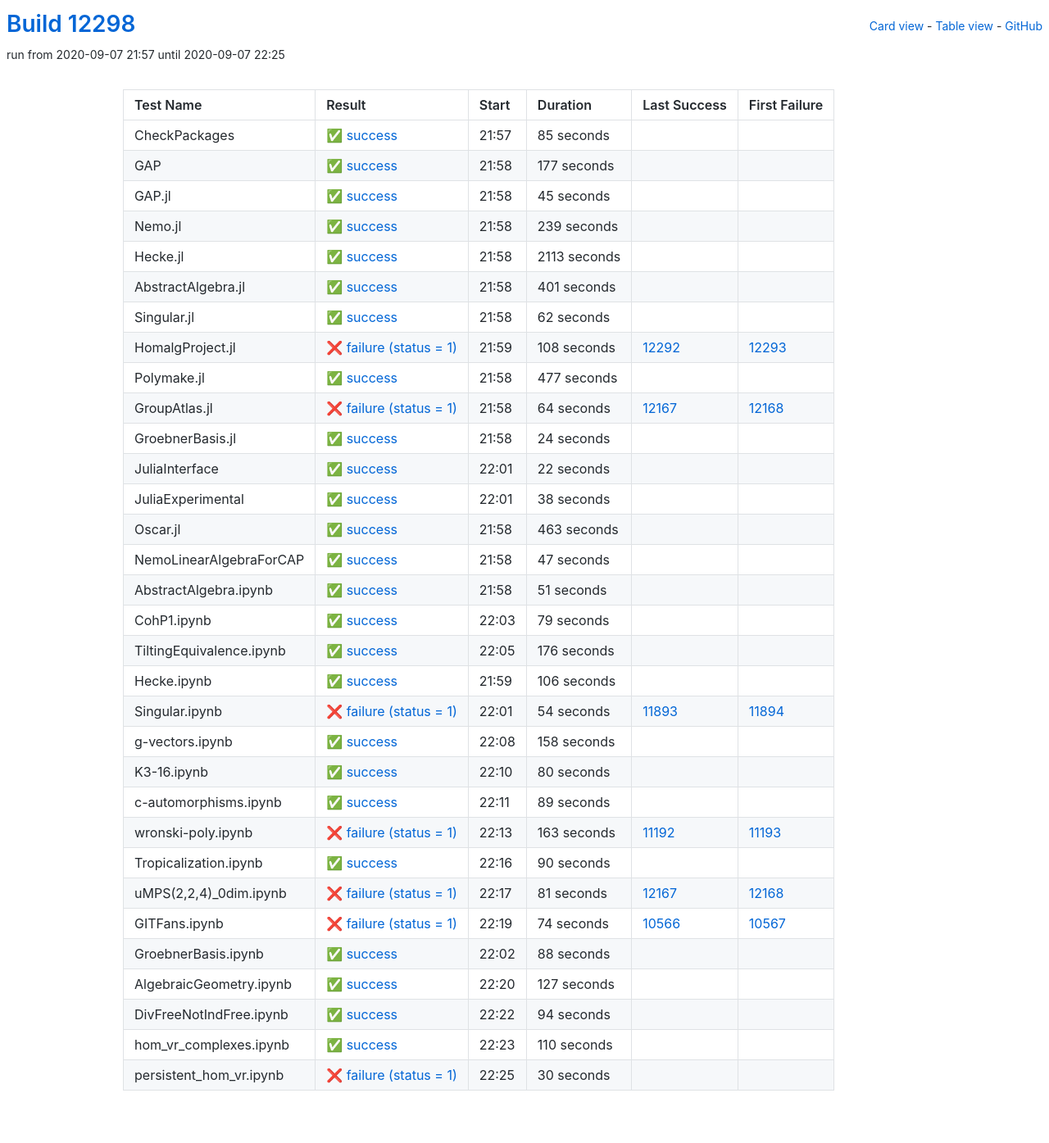
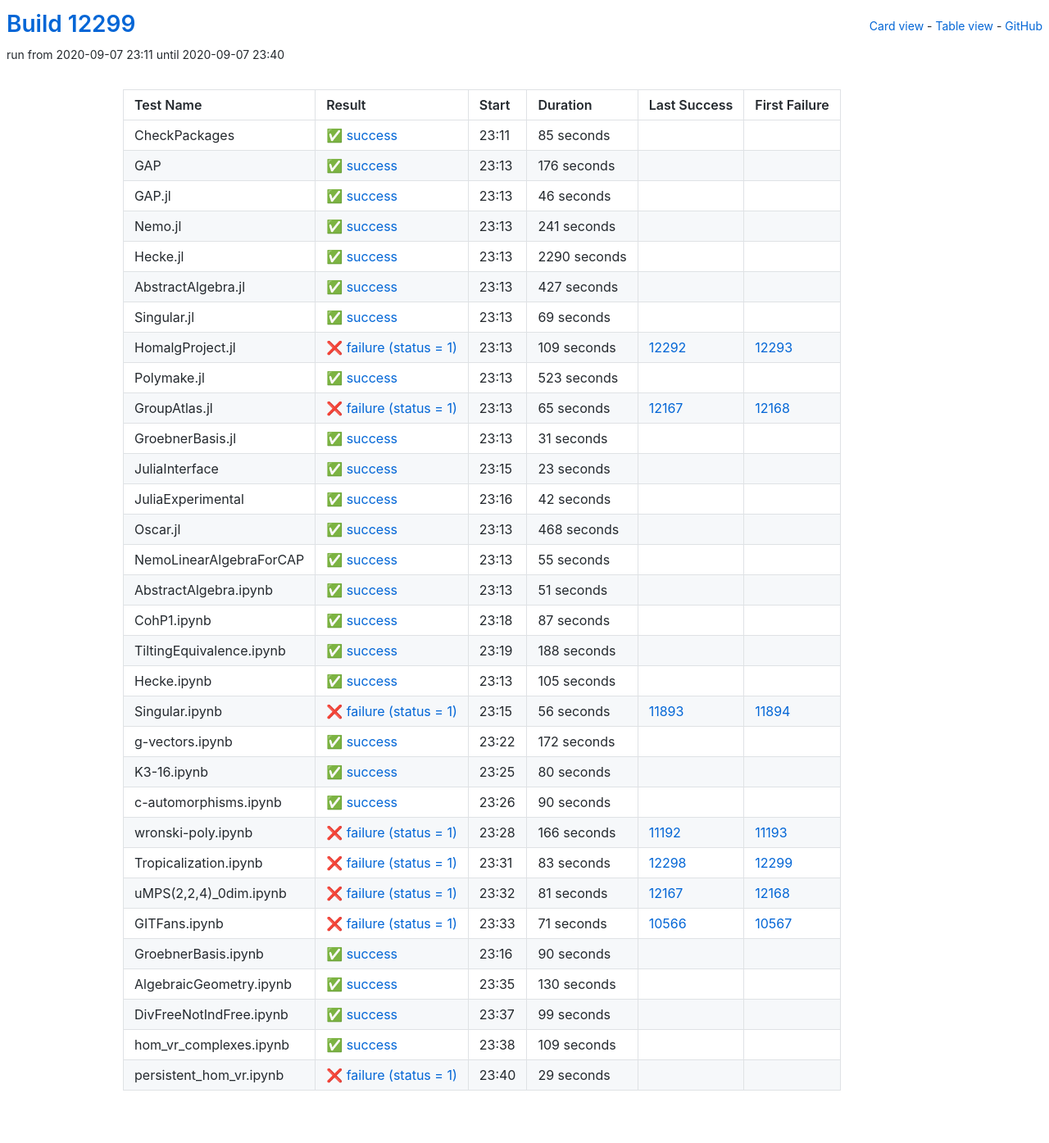
Before and after one commit to oscar-system/oscar-ci-status, a Jekyll site: the page built from table.html, in a window 1280 px wide. Shown: the whole page at 82% size. Built offline with Jekyll 4.4.1, drawn with Linux system fonts in a browser that asks for light colours.

Commit message:
Build #12299

```diff
--- a/_data/ci.yml
+++ b/_data/ci.yml
@@ -1,6 +1,6 @@
 ---
-build: 12298
-build_url: https://oscarci.mathematik.uni-kl.de/job/oscar/12298/
+build: 12299
+build_url: https://oscarci.mathematik.uni-kl.de/job/oscar/12299/
 job: oscar
 organization: oscar-system
 repo: oscar-ci-status
@@ -8,8 +8,8 @@
 tests:
 - name: CheckPackages
   id: checkpackages
-  log: https://oscarci.mathematik.uni-kl.de/job/oscar/12298/artifact/logs/build-12298/CheckPackages.log
-  start: 2020-09-07 21:57
+  log: https://oscarci.mathematik.uni-kl.de/job/oscar/12299/artifact/logs/build-12299/CheckPackages.log
+  start: 2020-09-07 23:11
   success: true
   exitcode: 0
   status: success
@@ -20,176 +20,176 @@
   first_failure_url:
 - name: GAP
   id: gap
-  log: https://oscarci.mathematik.uni-kl.de/job/oscar/12298/artifact/logs/build-12298/GAP.log
-  start: 2020-09-07 21:58
+  log: https://oscarci.mathematik.uni-kl.de/job/oscar/12299/artifact/logs/build-12299/GAP.log
+  start: 2020-09-07 23:13
   success: true
   exitcode: 0
   status: success
-  duration: 177
+  duration: 176
   last_success: false
   last_success_url:
   first_failure: false
   first_failure_url:
 - name: GAP.jl
   id: gap-jl
-  log: https://oscarci.mathematik.uni-kl.de/job/oscar/12298/artifact/logs/build-12298/GAP.jl.log
-  start: 2020-09-07 21:58
+  log: https://oscarci.mathematik.uni-kl.de/job/oscar/12299/artifact/logs/build-12299/GAP.jl.log
+  start: 2020-09-07 23:13
   success: true
   exitcode: 0
   status: success
-  duration: 45
+  duration: 46
   last_success: false
   last_success_url:
   first_failure: false
   first_failure_url:
 - name: Nemo.jl
   id: nemo-jl
-  log: https://oscarci.mathematik.uni-kl.de/job/oscar/12298/artifact/logs/build-12298/Nemo.jl.log
-  start: 2020-09-07 21:58
+  log: https://oscarci.mathematik.uni-kl.de/job/oscar/12299/artifact/logs/build-12299/Nemo.jl.log
+  start: 2020-09-07 23:13
   success: true
   exitcode: 0
   status: success
-  duration: 239
+  duration: 241
   last_success: false
   last_success_url:
   first_failure: false
   first_failure_url:
 - name: Hecke.jl
   id: hecke-jl
-  log: https://oscarci.mathematik.uni-kl.de/job/oscar/12298/artifact/logs/build-12298/Hecke.jl.log
-  start: 2020-09-07 21:58
+  log: https://oscarci.mathematik.uni-kl.de/job/oscar/12299/artifact/logs/build-12299/Hecke.jl.log
+  start: 2020-09-07 23:13
   success: true
   exitcode: 0
   status: success
-  duration: 2113
+  duration: 2290
   last_success: false
   last_success_url:
   first_failure: false
   first_failure_url:
 - name: AbstractAlgebra.jl
   id: abstractalgebra-jl
-  log: https://oscarci.mathematik.uni-kl.de/job/oscar/12298/artifact/logs/build-12298/AbstractAlgebra.jl.log
-  start: 2020-09-07 21:58
+  log: https://oscarci.mathematik.uni-kl.de/job/oscar/12299/artifact/logs/build-12299/AbstractAlgebra.jl.log
+  start: 2020-09-07 23:13
   success: true
   exitcode: 0
   status: success
-  duration: 401
+  duration: 427
   last_success: false
   last_success_url:
   first_failure: false
   first_failure_url:
 - name: Singular.jl
   id: singular-jl
-  log: https://oscarci.mathematik.uni-kl.de/job/oscar/12298/artifact/logs/build-12298/Singular.jl.log
-  start: 2020-09-07 21:58
+  log: https://oscarci.mathematik.uni-kl.de/job/oscar/12299/artifact/logs/build-12299/Singular.jl.log
+  start: 2020-09-07 23:13
   success: true
   exitcode: 0
   status: success
-  duration: 62
+  duration: 69
   last_success: false
   last_success_url:
   first_failure: false
   first_failure_url:
 - name: HomalgProject.jl
   id: homalgproject-jl
-  log: https://oscarci.mathematik.uni-kl.de/job/oscar/12298/artifact/logs/build-12298/HomalgProject.jl.log
-  start: 2020-09-07 21:59
+  log: https://oscarci.mathematik.uni-kl.de/job/oscar/12299/artifact/logs/build-12299/HomalgProject.jl.log
+  start: 2020-09-07 23:13
   success: false
   exitcode: 1
   status: failure
-  duration: 108
+  duration: 109
   last_success: 12292
   last_success_url: https://oscarci.mathematik.uni-kl.de/job/oscar/12292/
   first_failure: 12293
   first_failure_url: https://oscarci.mathematik.uni-kl.de/job/oscar/12293/
 - name: Polymake.jl
   id: polymake-jl
-  log: https://oscarci.mathematik.uni-kl.de/job/oscar/12298/artifact/logs/build-12298/Polymake.jl.log
-  start: 2020-09-07 21:58
+  log: https://oscarci.mathematik.uni-kl.de/job/oscar/12299/artifact/logs/build-12299/Polymake.jl.log
+  start: 2020-09-07 23:13
   success: true
   exitcode: 0
   status: success
-  duration: 477
+  duration: 523
   last_success: false
   last_success_url:
   first_failure: false
   first_failure_url:
 - name: GroupAtlas.jl
   id: groupatlas-jl
-  log: https://oscarci.mathematik.uni-kl.de/job/oscar/12298/artifact/logs/build-12298/GroupAtlas.jl.log
-  start: 2020-09-07 21:58
+  log: https://oscarci.mathematik.uni-kl.de/job/oscar/12299/artifact/logs/build-12299/GroupAtlas.jl.log
+  start: 2020-09-07 23:13
   success: false
   exitcode: 1
   status: failure
-  duration: 64
+  duration: 65
   last_success: 12167
   last_success_url: https://oscarci.mathematik.uni-kl.de/job/oscar/12167/
   first_failure: 12168
   first_failure_url: https://oscarci.mathematik.uni-kl.de/job/oscar/12168/
 - name: GroebnerBasis.jl
   id: groebnerbasis-jl
-  log: https://oscarci.mathematik.uni-kl.de/job/oscar/12298/artifact/logs/build-12298/GroebnerBasis.jl.log
-  start: 2020-09-07 21:58
+  log: https://oscarci.mathematik.uni-kl.de/job/oscar/12299/artifact/logs/build-12299/GroebnerBasis.jl.log
+  start: 2020-09-07 23:13
   success: true
   exitcode: 0
   status: success
-  duration: 24
+  duration: 31
   last_success: false
   last_success_url:
   first_failure: false
   first_failure_url:
 - name: JuliaInterface
   id: juliainterface
-  log: https://oscarci.mathematik.uni-kl.de/job/oscar/12298/artifact/logs/build-12298/JuliaInterface.log
-  start: 2020-09-07 22:01
+  log: https://oscarci.mathematik.uni-kl.de/job/oscar/12299/artifact/logs/build-12299/JuliaInterface.log
+  start: 2020-09-07 23:15
   success: true
   exitcode: 0
   status: success
-  duration: 22
+  duration: 23
   last_success: false
   last_success_url:
   first_failure: false
   first_failure_url:
 - name: JuliaExperimental
   id: juliaexperimental
-  log: https://oscarci.mathematik.uni-kl.de/job/oscar/12298/artifact/logs/build-12298/JuliaExperimental.log
-  start: 2020-09-07 22:01
+  log: https://oscarci.mathematik.uni-kl.de/job/oscar/12299/artifact/logs/build-12299/JuliaExperimental.log
+  start: 2020-09-07 23:16
   success: true
   exitcode: 0
   status: success
-  duration: 38
+  duration: 42
   last_success: false
   last_success_url:
   first_failure: false
   first_failure_url:
 - name: Oscar.jl
   id: oscar-jl
-  log: https://oscarci.mathematik.uni-kl.de/job/oscar/12298/artifact/logs/build-12298/Oscar.jl.log
-  start: 2020-09-07 21:58
+  log: https://oscarci.mathematik.uni-kl.de/job/oscar/12299/artifact/logs/build-12299/Oscar.jl.log
+  start: 2020-09-07 23:13
   success: true
   exitcode: 0
   status: success
-  duration: 463
+  duration: 468
   last_success: false
   last_success_url:
   first_failure: false
   first_failure_url:
 - name: NemoLinearAlgebraForCAP
   id: nemolinearalgebraforcap
-  log: https://oscarci.mathematik.uni-kl.de/job/oscar/12298/artifact/logs/build-12298/NemoLinearAlgebraForCAP.log
-  start: 2020-09-07 21:58
+  log: https://oscarci.mathematik.uni-kl.de/job/oscar/12299/artifact/logs/build-12299/NemoLinearAlgebraForCAP.log
+  start: 2020-09-07 23:13
   success: true
   exitcode: 0
   status: success
-  duration: 47
+  duration: 55
   last_success: false
   last_success_url:
   first_failure: false
   first_failure_url:
 - name: AbstractAlgebra.ipynb
   id: abstractalgebra-ipynb
-  log: https://oscarci.mathematik.uni-kl.de/job/oscar/12298/artifact/logs/build-12298/AbstractAlgebra.ipynb.log
-  start: 2020-09-07 21:58
+  log: https://oscarci.mathematik.uni-kl.de/job/oscar/12299/artifact/logs/build-12299/AbstractAlgebra.ipynb.log
+  start: 2020-09-07 23:13
   success: true
   exitcode: 0
   status: success
@@ -200,68 +200,68 @@
   first_failure_url:
 - name: CohP1.ipynb
   id: cohp1-ipynb
-  log: https://oscarci.mathematik.uni-kl.de/job/oscar/12298/artifact/logs/build-12298/CohP1.ipynb.log
-  start: 2020-09-07 22:03
+  log: https://oscarci.mathematik.uni-kl.de/job/oscar/12299/artifact/logs/build-12299/CohP1.ipynb.log
+  start: 2020-09-07 23:18
   success: true
   exitcode: 0
   status: success
-  duration: 79
+  duration: 87
   last_success: false
   last_success_url:
   first_failure: false
   first_failure_url:
 - name: TiltingEquivalence.ipynb
   id: tiltingequivalence-ipynb
-  log: https://oscarci.mathematik.uni-kl.de/job/oscar/12298/artifact/logs/build-12298/TiltingEquivalence.ipynb.log
-  start: 2020-09-07 22:05
+  log: https://oscarci.mathematik.uni-kl.de/job/oscar/12299/artifact/logs/build-12299/TiltingEquivalence.ipynb.log
+  start: 2020-09-07 23:19
   success: true
   exitcode: 0
   status: success
-  duration: 176
+  duration: 188
   last_success: false
   last_success_url:
   first_failure: false
   first_failure_url:
 - name: Hecke.ipynb
   id: hecke-ipynb
-  log: https://oscarci.mathematik.uni-kl.de/job/oscar/12298/artifact/logs/build-12298/Hecke.ipynb.log
-  start: 2020-09-07 21:59
+  log: https://oscarci.mathematik.uni-kl.de/job/oscar/12299/artifact/logs/build-12299/Hecke.ipynb.log
+  start: 2020-09-07 23:13
   success: true
   exitcode: 0
   status: success
-  duration: 106
+  duration: 105
   last_success: false
   last_success_url:
   first_failure: false
   first_failure_url:
 - name: Singular.ipynb
   id: singular-ipynb
-  log: https://oscarci.mathematik.uni-kl.de/job/oscar/12298/artifact/logs/build-12298/Singular.ipynb.log
-  start: 2020-09-07 22:01
+  log: https://oscarci.mathematik.uni-kl.de/job/oscar/12299/artifact/logs/build-12299/Singular.ipynb.log
+  start: 2020-09-07 23:15
   success: false
   exitcode: 1
   status: failure
-  duration: 54
+  duration: 56
   last_success: 11893
   last_success_url: https://oscarci.mathematik.uni-kl.de/job/oscar/11893/
   first_failure: 11894
   first_failure_url: https://oscarci.mathematik.uni-kl.de/job/oscar/11894/
 - name: g-vectors.ipynb
   id: g-vectors-ipynb
-  log: https://oscarci.mathematik.uni-kl.de/job/oscar/12298/artifact/logs/build-12298/g-vectors.ipynb.log
-  start: 2020-09-07 22:08
+  log: https://oscarci.mathematik.uni-kl.de/job/oscar/12299/artifact/logs/build-12299/g-vectors.ipynb.log
+  start: 2020-09-07 23:22
   success: true
   exitcode: 0
   status: success
-  duration: 158
+  duration: 172
   last_success: false
   last_success_url:
   first_failure: false
   first_failure_url:
 - name: K3-16.ipynb
   id: k3-16-ipynb
-  log: https://oscarci.mathematik.uni-kl.de/job/oscar/12298/artifact/logs/build-12298/K3-16.ipynb.log
-  start: 2020-09-07 22:10
+  log: https://oscarci.mathematik.uni-kl.de/job/oscar/12299/artifact/logs/build-12299/K3-16.ipynb.log
+  start: 2020-09-07 23:25
   success: true
   exitcode: 0
   status: success
@@ -272,32 +272,8 @@
   first_failure_url:
 - name: c-automorphisms.ipynb
   id: c-automorphisms-ipynb
-  log: https://oscarci.mathematik.uni-kl.de/job/oscar/12298/artifact/logs/build-12298/c-automorphisms.ipynb.log
-  start: 2020-09-07 22:11
-  success: true
-  exitcode: 0
-  status: success
-  duration: 89
-  last_success: false
-  last_success_url:
-  first_failure: false
-  first_failure_url:
-- name: wronski-poly.ipynb
-  id: wronski-poly-ipynb
-  log: https://oscarci.mathematik.uni-kl.de/job/oscar/12298/artifact/logs/build-12298/wronski-poly.ipynb.log
-  start: 2020-09-07 22:13
-  success: false
-  exitcode: 1
-  status: failure
-  duration: 163
-  last_success: 11192
-  last_success_url: https://oscarci.mathematik.uni-kl.de/job/oscar/11192/
-  first_failure: 11193
-  first_failure_url: https://oscarci.mathematik.uni-kl.de/job/oscar/11193/
-- name: Tropicalization.ipynb
-  id: tropicalization-ipynb
-  log: https://oscarci.mathematik.uni-kl.de/job/oscar/12298/artifact/logs/build-12298/Tropicalization.ipynb.log
-  start: 2020-09-07 22:16
+  log: https://oscarci.mathematik.uni-kl.de/job/oscar/12299/artifact/logs/build-12299/c-automorphisms.ipynb.log
+  start: 2020-09-07 23:26
   success: true
   exitcode: 0
   status: success
@@ -306,10 +282,34 @@
   last_success_url:
   first_failure: false
   first_failure_url:
+- name: wronski-poly.ipynb
+  id: wronski-poly-ipynb
+  log: https://oscarci.mathematik.uni-kl.de/job/oscar/12299/artifact/logs/build-12299/wronski-poly.ipynb.log
+  start: 2020-09-07 23:28
+  success: false
+  exitcode: 1
+  status: failure
+  duration: 166
+  last_success: 11192
+  last_success_url: https://oscarci.mathematik.uni-kl.de/job/oscar/11192/
+  first_failure: 11193
+  first_failure_url: https://oscarci.mathematik.uni-kl.de/job/oscar/11193/
+- name: Tropicalization.ipynb
+  id: tropicalization-ipynb
+  log: https://oscarci.mathematik.uni-kl.de/job/oscar/12299/artifact/logs/build-12299/Tropicalization.ipynb.log
+  start: 2020-09-07 23:31
+  success: false
+  exitcode: 1
+  status: failure
+  duration: 83
+  last_success: 12298
+  last_success_url: https://oscarci.mathematik.uni-kl.de/job/oscar/12298/
+  first_failure: 12299
+  first_failure_url: https://oscarci.mathematik.uni-kl.de/job/oscar/12299/
 - name: uMPS(2,2,4)_0dim.ipynb
   id: umps-2-2-4-0dim-ipynb
-  log: https://oscarci.mathematik.uni-kl.de/job/oscar/12298/artifact/logs/build-12298/uMPS-2-2-4-_0dim.ipynb.log
-  start: 2020-09-07 22:17
+  log: https://oscarci.mathematik.uni-kl.de/job/oscar/12299/artifact/logs/build-12299/uMPS-2-2-4-_0dim.ipynb.log
+  start: 2020-09-07 23:32
   success: false
   exitcode: 1
   status: failure
@@ -320,72 +320,72 @@
   first_failure_url: https://oscarci.mathematik.uni-kl.de/job/oscar/12168/
 - name: GITFans.ipynb
   id: gitfans-ipynb
-  log: https://oscarci.mathematik.uni-kl.de/job/oscar/12298/artifact/logs/build-12298/GITFans.ipynb.log
-  start: 2020-09-07 22:19
+  log: https://oscarci.mathematik.uni-kl.de/job/oscar/12299/artifact/logs/build-12299/GITFans.ipynb.log
+  start: 2020-09-07 23:33
   success: false
   exitcode: 1
   status: failure
-  duration: 74
+  duration: 71
   last_success: 10566
   last_success_url: https://oscarci.mathematik.uni-kl.de/job/oscar/10566/
   first_failure: 10567
   first_failure_url: https://oscarci.mathematik.uni-kl.de/job/oscar/10567/
 - name: GroebnerBasis.ipynb
   id: groebnerbasis-ipynb
-  log: https://oscarci.mathematik.uni-kl.de/job/oscar/12298/artifact/logs/build-12298/GroebnerBasis.ipynb.log
-  start: 2020-09-07 22:02
+  log: https://oscarci.mathematik.uni-kl.de/job/oscar/12299/artifact/logs/build-12299/GroebnerBasis.ipynb.log
+  start: 2020-09-07 23:16
   success: true
   exitcode: 0
   status: success
-  duration: 88
+  duration: 90
   last_success: false
   last_success_url:
   first_failure: false
   first_failure_url:
 - name: AlgebraicGeometry.ipynb
   id: algebraicgeometry-ipynb
-  log: https://oscarci.mathematik.uni-kl.de/job/oscar/12298/artifact/logs/build-12298/AlgebraicGeometry.ipynb.log
-  start: 2020-09-07 22:20
+  log: https://oscarci.mathematik.uni-kl.de/job/oscar/12299/artifact/logs/build-12299/AlgebraicGeometry.ipynb.log
+  start: 2020-09-07 23:35
   success: true
   exitcode: 0
   status: success
-  duration: 127
+  duration: 130
   last_success: false
   last_success_url:
   first_failure: false
   first_failure_url:
 - name: DivFreeNotIndFree.ipynb
   id: divfreenotindfree-ipynb
-  log: https://oscarci.mathematik.uni-kl.de/job/oscar/12298/artifact/logs/build-12298/DivFreeNotIndFree.ipynb.log
-  start: 2020-09-07 22:22
+  log: https://oscarci.mathematik.uni-kl.de/job/oscar/12299/artifact/logs/build-12299/DivFreeNotIndFree.ipynb.log
+  start: 2020-09-07 23:37
   success: true
   exitcode: 0
   status: success
-  duration: 94
+  duration: 99
   last_success: false
   last_success_url:
   first_failure: false
   first_failure_url:
 - name: hom_vr_complexes.ipynb
   id: hom-vr-complexes-ipynb
-  log: https://oscarci.mathematik.uni-kl.de/job/oscar/12298/artifact/logs/build-12298/hom_vr_complexes.ipynb.log
-  start: 2020-09-07 22:23
+  log: https://oscarci.mathematik.uni-kl.de/job/oscar/12299/artifact/logs/build-12299/hom_vr_complexes.ipynb.log
+  start: 2020-09-07 23:38
   success: true
   exitcode: 0
   status: success
-  duration: 110
+  duration: 109
   last_success: false
   last_success_url:
   first_failure: false
   first_failure_url:
 - name: persistent_hom_vr.ipynb
   id: persistent-hom-vr-ipynb
-  log: https://oscarci.mathematik.uni-kl.de/job/oscar/12298/artifact/logs/build-12298/persistent_hom_vr.ipynb.log
-  start: 2020-09-07 22:25
+  log: https://oscarci.mathematik.uni-kl.de/job/oscar/12299/artifact/logs/build-12299/persistent_hom_vr.ipynb.log
+  start: 2020-09-07 23:40
   success: false
   exitcode: 1
   status: failure
-  duration: 30
+  duration: 29
   last_success: false
   last_success_url:
   first_failure: false
```
Also changed, not shown: README.md.
